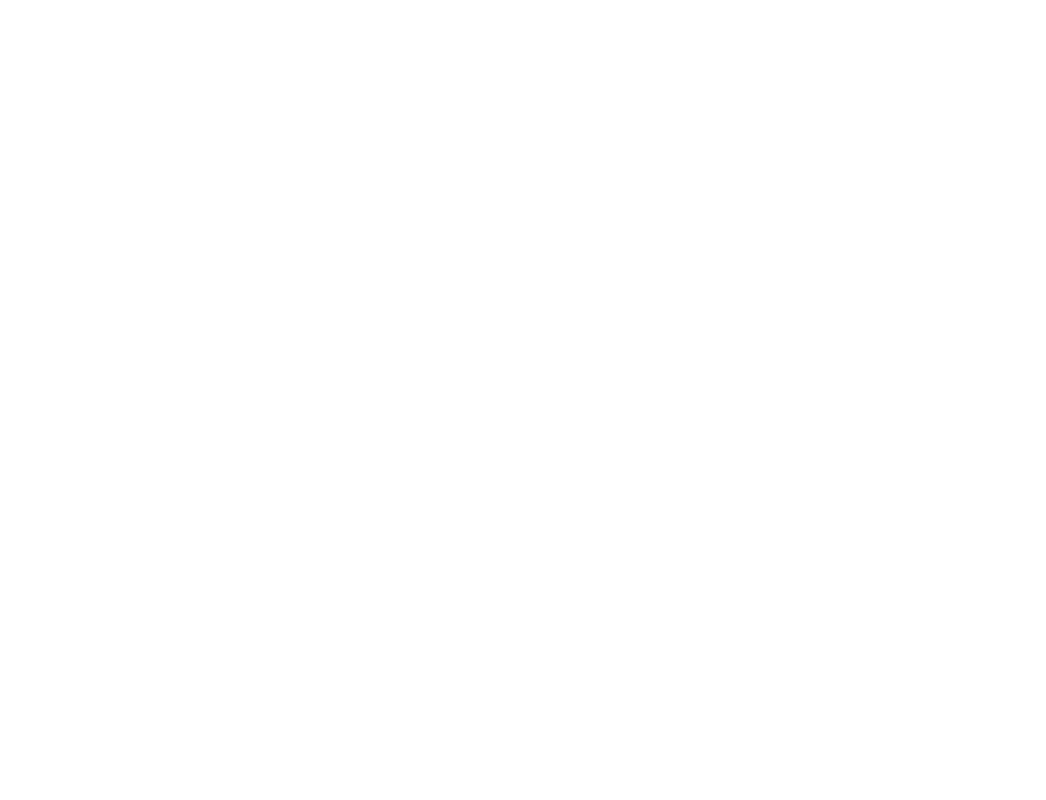
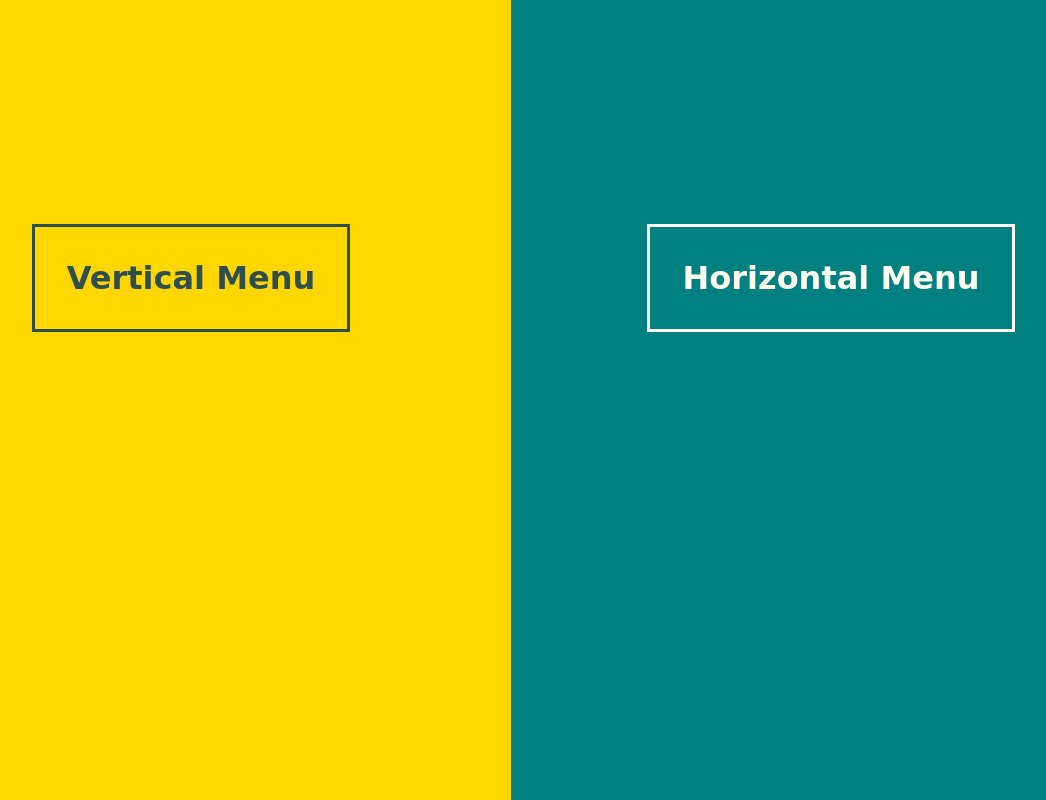
Before and after one commit to 420n13la/twolayouts-LawrenceLiang02, a plain HTML site: page index.html in a window 1280 px wide. Shown: the whole page, without its empty margins (129-1175 px from the left). Drawn offline with Linux system fonts and the light colour scheme.

Commit message:
Add files via upload

```diff
--- a/index.html
+++ b/index.html
@@ -1,9 +1,14 @@
 <!DOCTYPE html>
 <html>
 <head>
-
+  <link rel="stylesheet" href="styles.css">
 </head>
 <body>
-
+<div id="leftside">
+  <h1 class="textl">Vertical Menu</h1>
+</div>
+<div id="rightside">
+  <h1 class="textr">Horizontal Menu</h1>
+</div>
 </body>
 </html>
--- /dev/null
+++ b/styles.css
@@ -0,0 +1,41 @@
+*{box-sizing: border-box;}
+html{
+  height: 100%;
+  width: 100%;
+}
+body{
+  font-family: 'Special Elite', cursive;
+  height: 100%;
+  margin: 0px;
+  text-align: center;
+}
+
+#leftside{
+  width: 50%;
+  float: left;
+  height: 100%;
+  background-color: gold;
+}
+
+.textl{
+  border: 3px solid DarkSlateGray;
+  display: inline-block;
+  margin: 7em auto;
+  color: DarkSlateGray;
+  padding: 1em;
+}
+
+#rightside{
+  width: 50%;
+  float: right;
+  height: 100%;
+  background-color: teal;
+}
+
+.textr{
+  border: 3px solid Ivory;
+  display: inline-block;
+  margin: 7em auto;
+  color: Ivory;
+  padding: 1em;
+}
```
